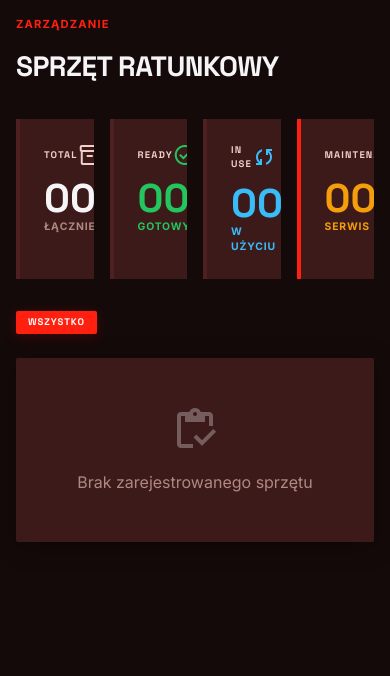
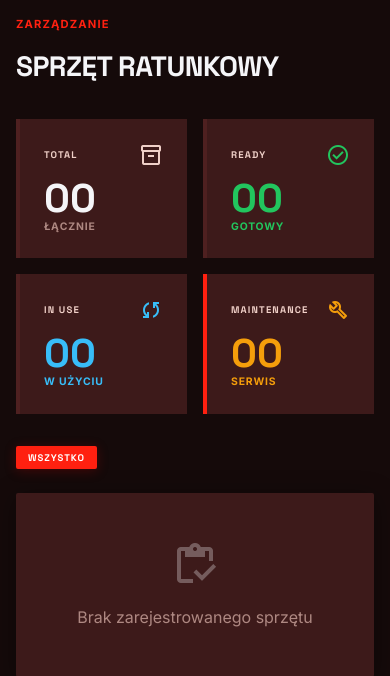
Before and after one commit to MeMatt-OvOvOvOvO/wdpai, a PHP site: template public/views/equipment/index.php in a window 390 px wide. Shown: the part 64-740 px from the top of the page. Run offline with PHP 8.4, Linux system fonts and the light colour scheme; the template is opened without the code that fills it, so the values that code supplies are empty.

Commit message:
feat: responsive mobile layout for equipment

```diff
--- a/public/views/equipment/index.php
+++ b/public/views/equipment/index.php
@@ -26,7 +26,7 @@ ob_start();
   </div>
 
   <!-- Stat Cards -->
-  <div class="grid-3" style="grid-template-columns:repeat(4,1fr);margin-bottom:2rem">
+  <div class="grid-3 equip-stats-grid" style="grid-template-columns:repeat(4,1fr);margin-bottom:2rem">
     <div class="stat-card">
       <div class="stat-card__label">
         Total
```
